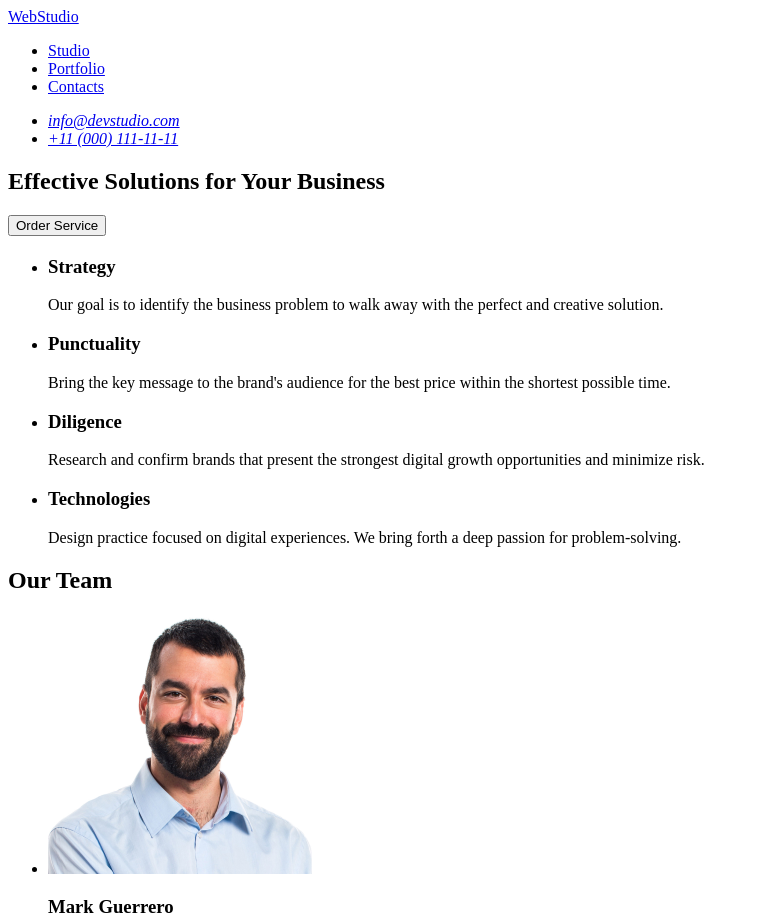
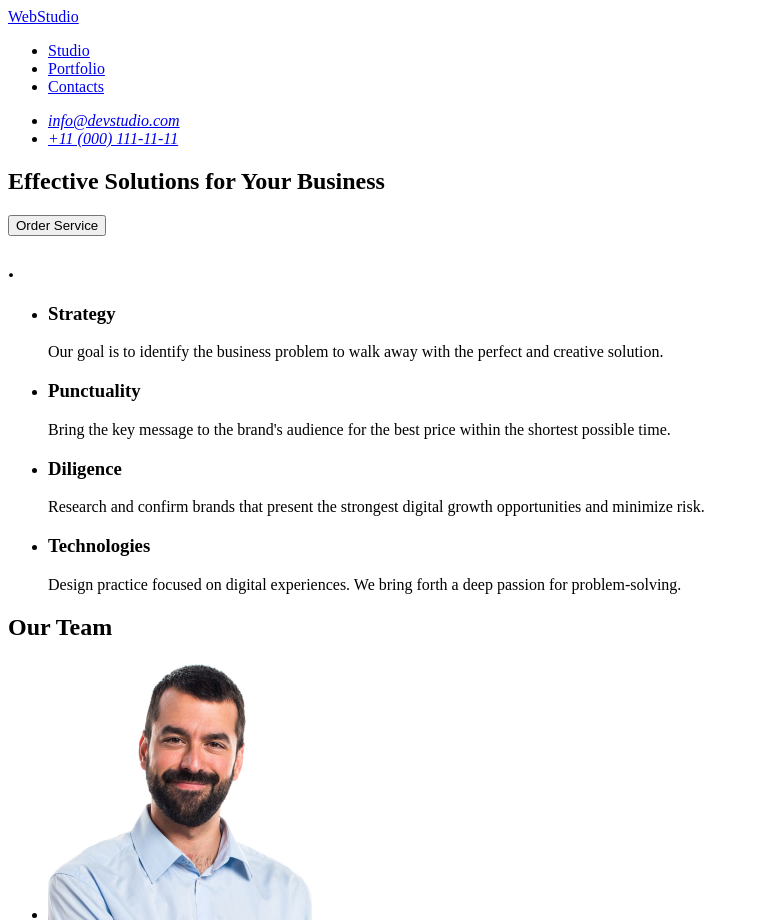
Before and after one commit to IvanGodPro24/goit-markup-hw-01, a plain HTML site: page index.html in a window 1280 px wide. Shown: the top 923 px of the page, without its empty margins (0-759 px from the left). Drawn offline with Linux system fonts and the light colour scheme.

Commit message:
Edit homework

```diff
--- a/index.html
+++ b/index.html
@@ -32,7 +32,7 @@
       </section>
 
       <section>
-        <h2> </h2>
+        <h2>.</h2>
         <ul>
           <li>
             <h3>Strategy</h3>
```
